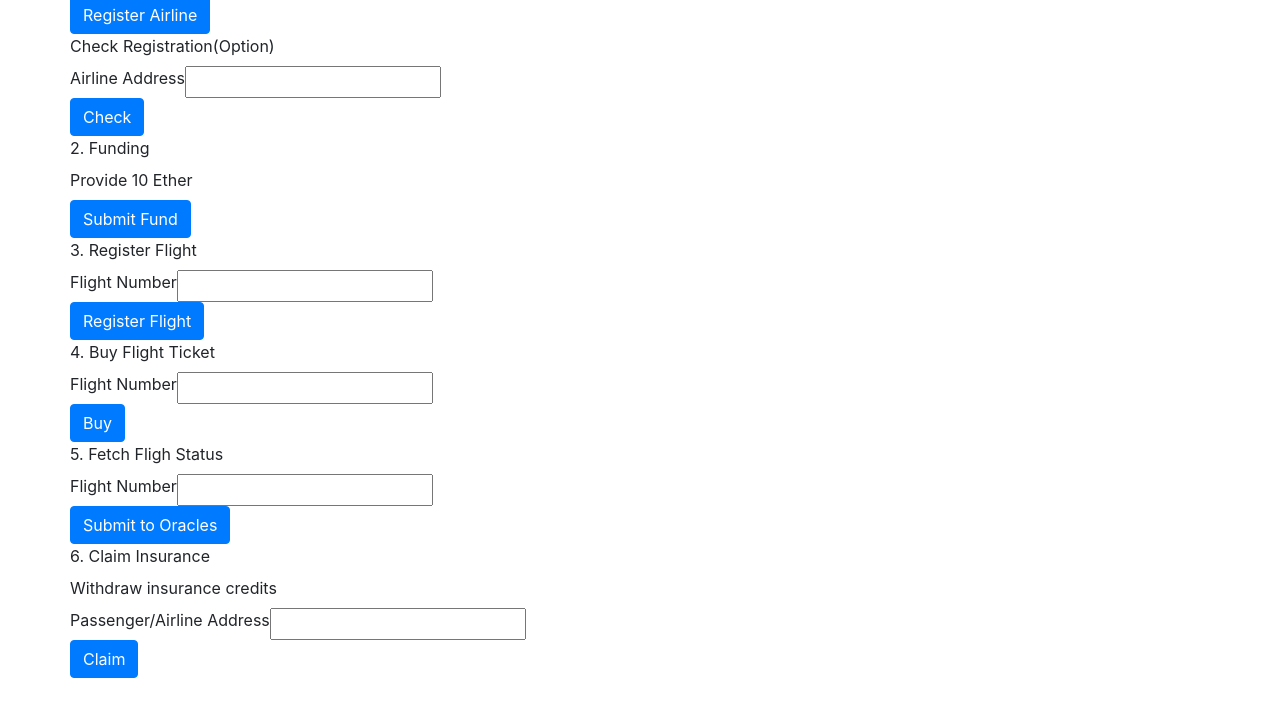
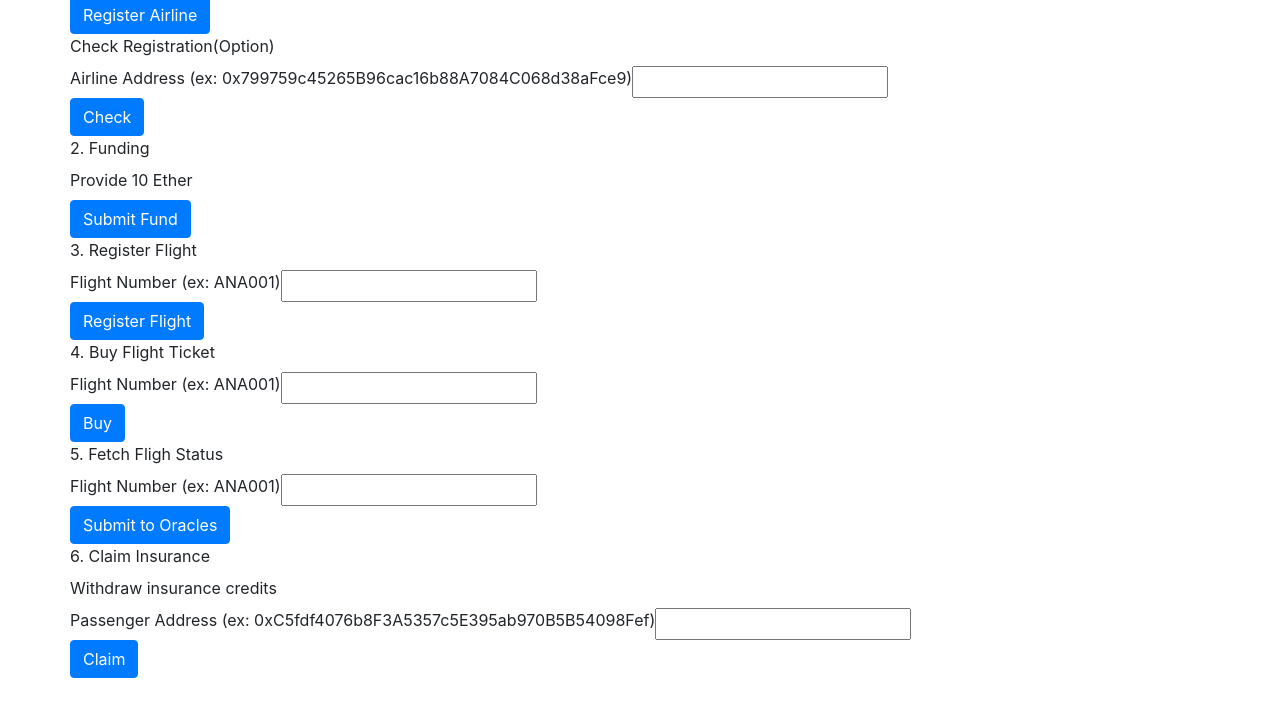
Before and after one commit to kazpot/udacity-flightsurety, a website: page src/dapp/index.html in a window 1280 px wide. Shown: the part 68-784 px from the top of the page. Drawn offline with nearby package versions, Linux system fonts and the light colour scheme.

Commit message:
Add guides for input

```diff
--- a/src/dapp/index.html
+++ b/src/dapp/index.html
@@ -26,7 +26,7 @@
             <label class="form">1. Register Airline</label>
         </div>
         <div class="row top-20">
-            <label for="airline-address">Airline Address</label>
+            <label for="airline-address">Airline Address (ex: 0x799759c45265B96cac16b88A7084C068d38aFce9)</label>
             <input type="text" id="airline-address">
         </div>
         <div class="row top-20">
@@ -37,7 +37,7 @@
             <label class="form">Check Registration(Option)</label>
         </div>
         <div class="row top-20">
-            <label for="check-address">Airline Address</label>
+            <label for="check-address">Airline Address (ex: 0x799759c45265B96cac16b88A7084C068d38aFce9)</label>
             <input type="text" id="check-address">
         </div>
         <div class="row top-20">
@@ -58,7 +58,7 @@
             <label class="form">3. Register Flight</label>
         </div>
         <div class="row top-20">
-            <label for="flight">Flight Number</label>
+            <label for="flight">Flight Number (ex: ANA001)</label>
             <input type="text" id="flight">
         </div>
         <div class="row top-20">
@@ -69,7 +69,7 @@
             <label class="form">4. Buy Flight Ticket</label>
         </div>
         <div class="row top-20">
-            <label for="flight-ticket">Flight Number</label>
+            <label for="flight-ticket">Flight Number (ex: ANA001)</label>
             <input type="text" id="flight-ticket">
         </div>
         <div class="row top-20">
@@ -80,7 +80,7 @@
             <label class="form">5. Fetch Fligh Status</label>
         </div>
         <div class="row top-20">
-            <label for="flight-number">Flight Number</label>
+            <label for="flight-number">Flight Number (ex: ANA001)</label>
             <input type="text" id="flight-number">
         </div>
         <div class="row top-20">
@@ -94,7 +94,7 @@
             <label for="claim">Withdraw insurance credits</label>
         </div>
         <div class="row top-20">
-            <label for="claim-address">Passenger/Airline Address</label>
+            <label for="claim-address">Passenger Address (ex: 0xC5fdf4076b8F3A5357c5E395ab970B5B54098Fef)</label>
             <input type="text" id="claim-address">
         </div>
         <div class="row top-20">
```
